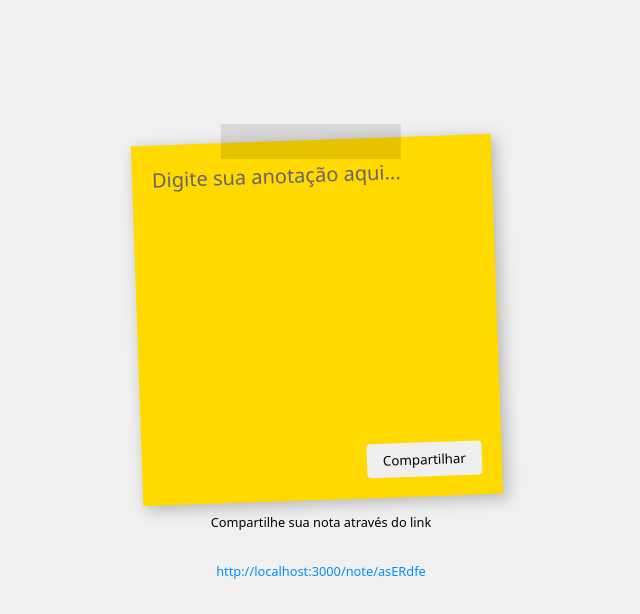
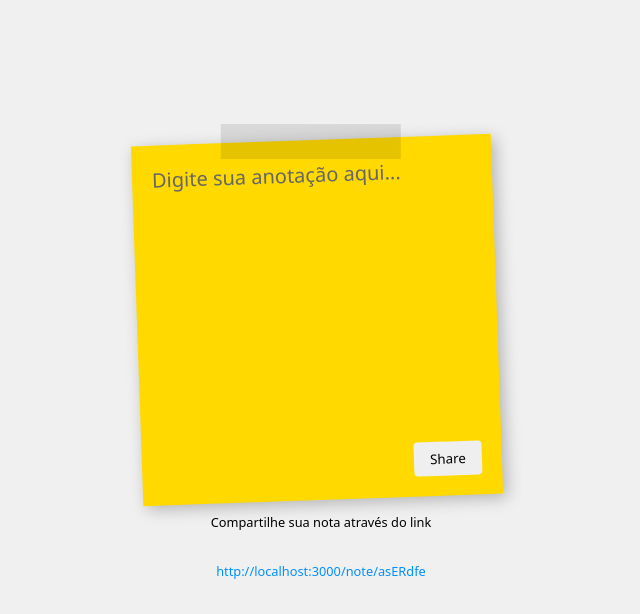
Before and after one commit to Chrysthy/post-it-project, a website: page public/index.html in a window 1280 px wide. Shown: the whole page, without its empty margins (319-959 px from the left). Drawn offline with Linux system fonts and the light colour scheme.

Commit message:
update button name

```diff
--- a/public/index.html
+++ b/public/index.html
@@ -16,7 +16,7 @@
 
         <div class="content" contenteditable="true"></div>
 
-        <button>Compartilhar</button>
+        <button>Share</button>
 
     </div>
 
```
